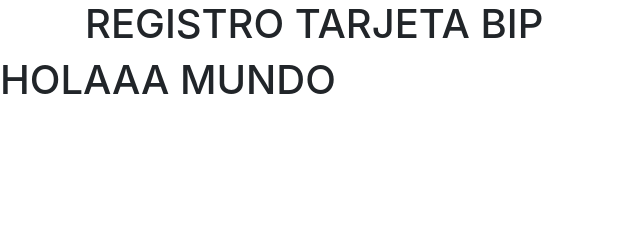
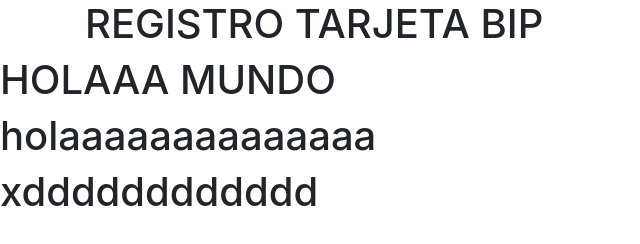
Before and after one commit to claudio1602/proyecto_BIP, a plain HTML site: page index.html in a window 1280 px wide. Shown: the whole page, without its empty margins (0-640 px from the left). Drawn offline with nearby package versions, Linux system fonts and the light colour scheme.

Commit message:
tercer commit

```diff
--- a/index.html
+++ b/index.html
@@ -20,6 +20,8 @@
         </div>
     </div>
     <h1> HOLAAA MUNDO</h1>
+    <h1> holaaaaaaaaaaaaaa</h1>
+    <h1> xdddddddddddd</h1>
 
 </body>
 </html>
```
